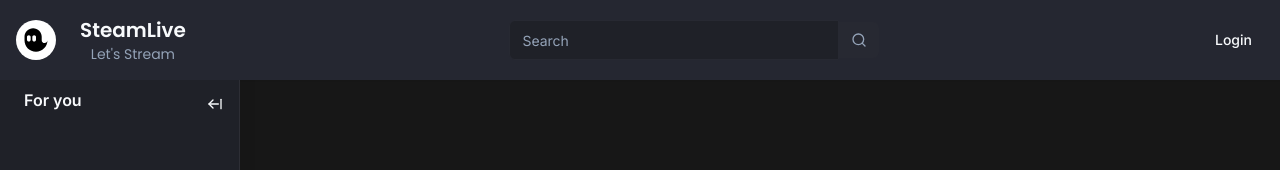
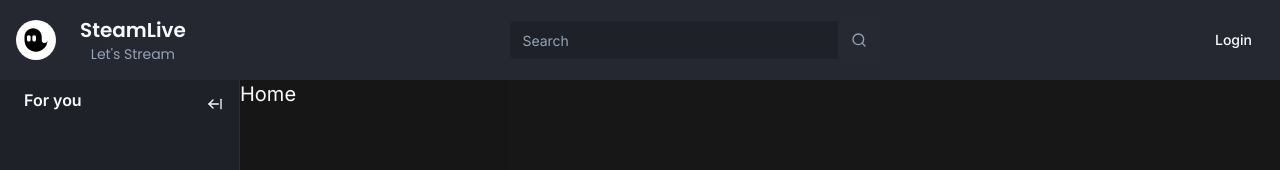
Before and after one commit to sarthak18t/Stream-Live, a Next.js app: page / in a window 1280 px wide. Shown: the top 170 px of the page. Built offline with nearby package versions, Linux system fonts and the light colour scheme; no server answers.

Commit message:
side bar skeleton ready

```diff
--- a/app/(browse)/(home)/page.tsx
+++ b/app/(browse)/(home)/page.tsx
@@ -1,11 +1,11 @@
-import { Button } from "@/components/ui/button";
-import Image from "next/image";
-import { UserButton } from "@clerk/nextjs";
+import React from 'react'
 
-export default function Home() {
+const Home = () => {
   return (
-    <>
-     Home
-    </>
-  );
+    <div className='text-xl'>
+      Home
+    </div>
+  )
 }
+
+export default Home
--- /dev/null
+++ b/app/(browse)/_components/container.tsx
@@ -0,0 +1,28 @@
+"use client";
+import { cn } from "@/lib/utils";
+import { useSidebar } from "@/store/use-sidebar";
+import { useMediaQuery } from "usehooks-ts";
+import React from "react";
+import { useEffect } from "react";
+
+const Container = ({ children }: { children: React.ReactNode }) => {
+  const { collapsed,onExpand,onCollapse } = useSidebar((state) => state);
+  const matches = useMediaQuery("(max-width: 1024px)");
+
+  useEffect(()=>{
+    if(matches){
+      onCollapse()
+    }
+    else{
+      onExpand()
+    }
+  },[matches,onCollapse,onExpand])
+
+  return (
+    <div className={cn("flex-1", collapsed ? "w-[70px]" : "w-[70px] lg:w-60")}>
+      {children}
+    </div>
+  );
+};
+
+export default Container;
--- a/app/(browse)/_components/sidebar/toggle.tsx
+++ b/app/(browse)/_components/sidebar/toggle.tsx
@@ -3,14 +3,15 @@ import React from "react";
 import { useSidebar } from "@/store/use-sidebar";
 import { ArrowLeftFromLine, ArrowRightFromLine } from "lucide-react";
 import { Button } from "@/components/ui/button";
+import Hint from "@/components/hint";
 const Toggle = () => {
   const { collapsed, onExpand, onCollapse } = useSidebar((state) => state);
   const label = collapsed ? "Expand" : "Collapse";
   return (
     <>
-      {
-        collapsed && (
+      {collapsed && (
         <div>
+          <Hint label={label} asChild side="right">
             <Button
               onClick={onExpand}
               className=" hidden lg:flex pt-4 mb-4 w-full justify-center items-center"
@@ -18,12 +19,13 @@ const Toggle = () => {
             >
               <ArrowRightFromLine className="h-4 w-4" />
             </Button>
+          </Hint>
         </div>
-        )
-      }
+      )}
       {!collapsed && (
         <div className="p-2 pl-6 flex flex-row">
           <p className="font-semibold text-primary">For you</p>
+          <Hint label={label} asChild side="right">
             <Button
               onClick={onCollapse}
               className=" p-2 h-auto ml-auto"
@@ -31,6 +33,7 @@ const Toggle = () => {
             >
               <ArrowLeftFromLine className="h-4 w-4" />
             </Button>
+          </Hint>
         </div>
       )}
     </>
--- a/app/(browse)/_components/sidebar/wrapper.tsx
+++ b/app/(browse)/_components/sidebar/wrapper.tsx
@@ -1,20 +1,21 @@
-"use client"
-import { useSidebar } from "@/store/use-sidebar"
-import { cn } from "@/lib/utils"
+"use client";
+import { useSidebar } from "@/store/use-sidebar";
+import { cn } from "@/lib/utils";
 
 interface WrrapperProps {
-    children : React.ReactNode
+  children: React.ReactNode;
 }
 
-export const Wrapper = ({children} : WrrapperProps) => {
-    const { collapsed } = useSidebar((state)=>state)
-    return (
-        <aside className={cn(
-        "fixed left-0 flex flex-col w-60 h-full bg-background border-r border-[#2D2E35] z-50",
+export const Wrapper = ({ children }: WrrapperProps) => {
+  const { collapsed } = useSidebar((state) => state);
+  return (
+    <aside
+      className={cn(
+        "left-0 flex flex-col w-60 h-full bg-background border-r border-[#2D2E35] z-50",
         collapsed && "w-[70px]"
       )}
     >
       {children}
     </aside>
-    )
-}
+  );
+};
--- a/app/(browse)/layout.tsx
+++ b/app/(browse)/layout.tsx
@@ -1,19 +1,18 @@
-import React from 'react'
-import Navbar from './_components/navbar'
-import Sidebar from './_components/sidebar'
+import React from "react";
+import Navbar from "./_components/navbar";
+import Sidebar from "./_components/sidebar";
+import Container from "./_components/container";
 
-const BrowseLayout = ({
-    children
-} : {children : React.ReactNode}) => {
+const BrowseLayout = ({ children }: { children: React.ReactNode }) => {
   return (
     <>
-    <Navbar/>
-    <div className='flex h-full pt-20'>
-      <Sidebar/>
-      {children}
-    </div>
+      <Navbar />
+      <div className="flex h-full pt-20">
+        <Sidebar />
+        <Container>{children}</Container>
+      </div>
     </>
-  )
-}
+  );
+};
 
-export default BrowseLayout
+export default BrowseLayout;
--- /dev/null
+++ b/components/hint.tsx
@@ -0,0 +1,33 @@
+import React from "react";
+import {
+  Tooltip,
+  TooltipContent,
+  TooltipProvider,
+  TooltipTrigger,
+} from "@/components/ui/tooltip";
+
+interface HintProps {
+  label: string;
+  children: React.ReactNode;
+  asChild: boolean;
+  side?: "top" | "bottom" | "left" | "right";
+  align?: "start" | "center" | "end";
+}
+const Hint = ({ label, children, asChild, side, align }: HintProps) => {
+  return (
+    <TooltipProvider>
+      <Tooltip delayDuration={0}>
+        <TooltipTrigger asChild={asChild}>{children}</TooltipTrigger>
+        <TooltipContent
+          side={side}
+          align={align}
+          className="bg-white text-black"
+        >
+          <p className="font-semibold">{label}</p>
+        </TooltipContent>
+      </Tooltip>
+    </TooltipProvider>
+  );
+};
+
+export default Hint;
--- /dev/null
+++ b/components/ui/tooltip.tsx
@@ -0,0 +1,30 @@
+"use client"
+
+import * as React from "react"
+import * as TooltipPrimitive from "@radix-ui/react-tooltip"
+
+import { cn } from "@/lib/utils"
+
+const TooltipProvider = TooltipPrimitive.Provider
+
+const Tooltip = TooltipPrimitive.Root
+
+const TooltipTrigger = TooltipPrimitive.Trigger
+
+const TooltipContent = React.forwardRef<
+  React.ElementRef<typeof TooltipPrimitive.Content>,
+  React.ComponentPropsWithoutRef<typeof TooltipPrimitive.Content>
+>(({ className, sideOffset = 4, ...props }, ref) => (
+  <TooltipPrimitive.Content
+    ref={ref}
+    sideOffset={sideOffset}
+    className={cn(
+      "z-50 overflow-hidden rounded-md border bg-popover px-3 py-1.5 text-sm text-popover-foreground shadow-md animate-in fade-in-0 zoom-in-95 data-[state=closed]:animate-out data-[state=closed]:fade-out-0 data-[state=closed]:zoom-out-95 data-[side=bottom]:slide-in-from-top-2 data-[side=left]:slide-in-from-right-2 data-[side=right]:slide-in-from-left-2 data-[side=top]:slide-in-from-bottom-2",
+      className
+    )}
+    {...props}
+  />
+))
+TooltipContent.displayName = TooltipPrimitive.Content.displayName
+
+export { Tooltip, TooltipTrigger, TooltipContent, TooltipProvider }
--- a/package.json
+++ b/package.json
@@ -13,6 +13,7 @@
     "@clerk/themes": "^1.7.9",
     "@prisma/client": "^5.9.1",
     "@radix-ui/react-slot": "^1.0.2",
+    "@radix-ui/react-tooltip": "^1.0.7",
     "class-variance-authority": "^0.7.0",
     "clsx": "^2.1.0",
     "lucide-react": "^0.331.0",
@@ -25,6 +26,7 @@
     "svix": "^1.18.0",
     "tailwind-merge": "^2.2.1",
     "tailwindcss-animate": "^1.0.7",
+    "usehooks-ts": "^2.15.1",
     "zustand": "^4.5.1"
   },
   "devDependencies": {
```
Also changed, not shown: 1 other file (tests, documents, lock files or other folders). Lines whose indentation alone changed are shown as unchanged.
